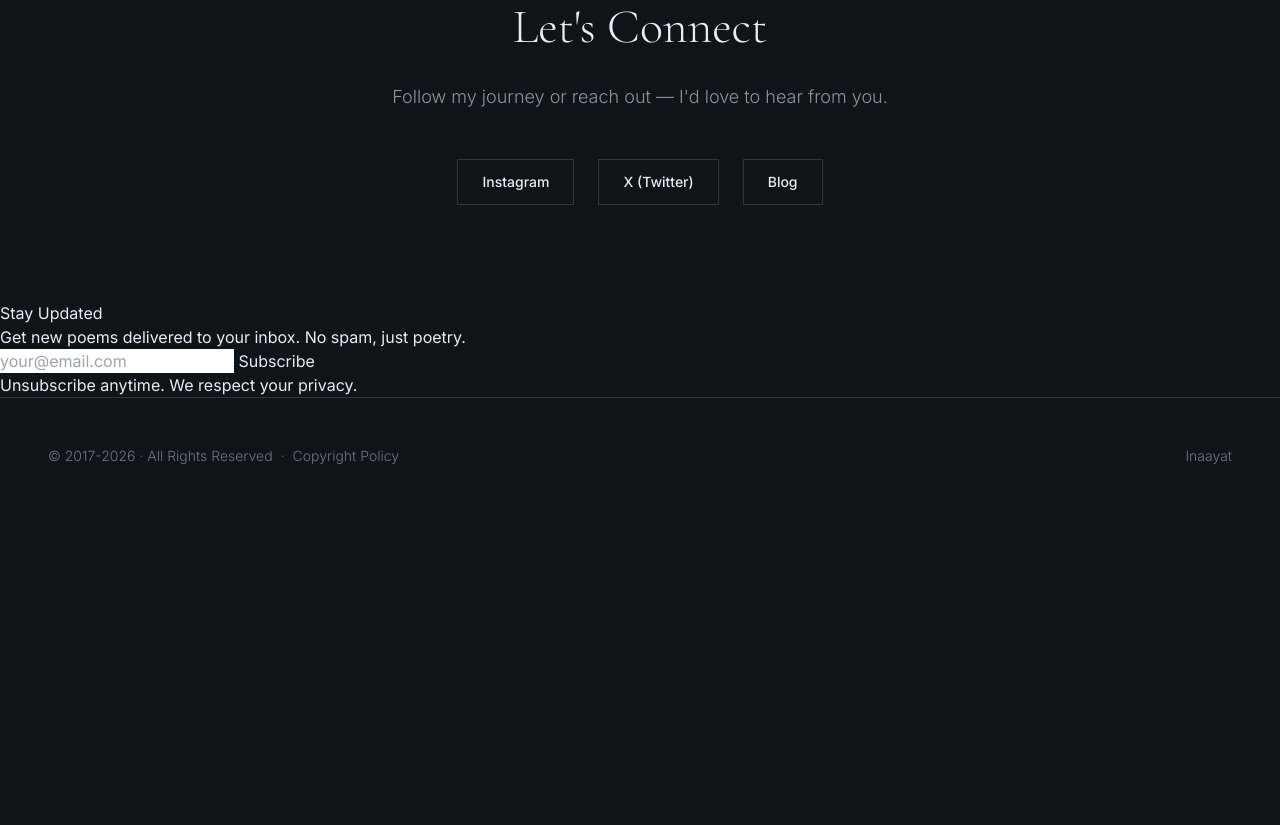
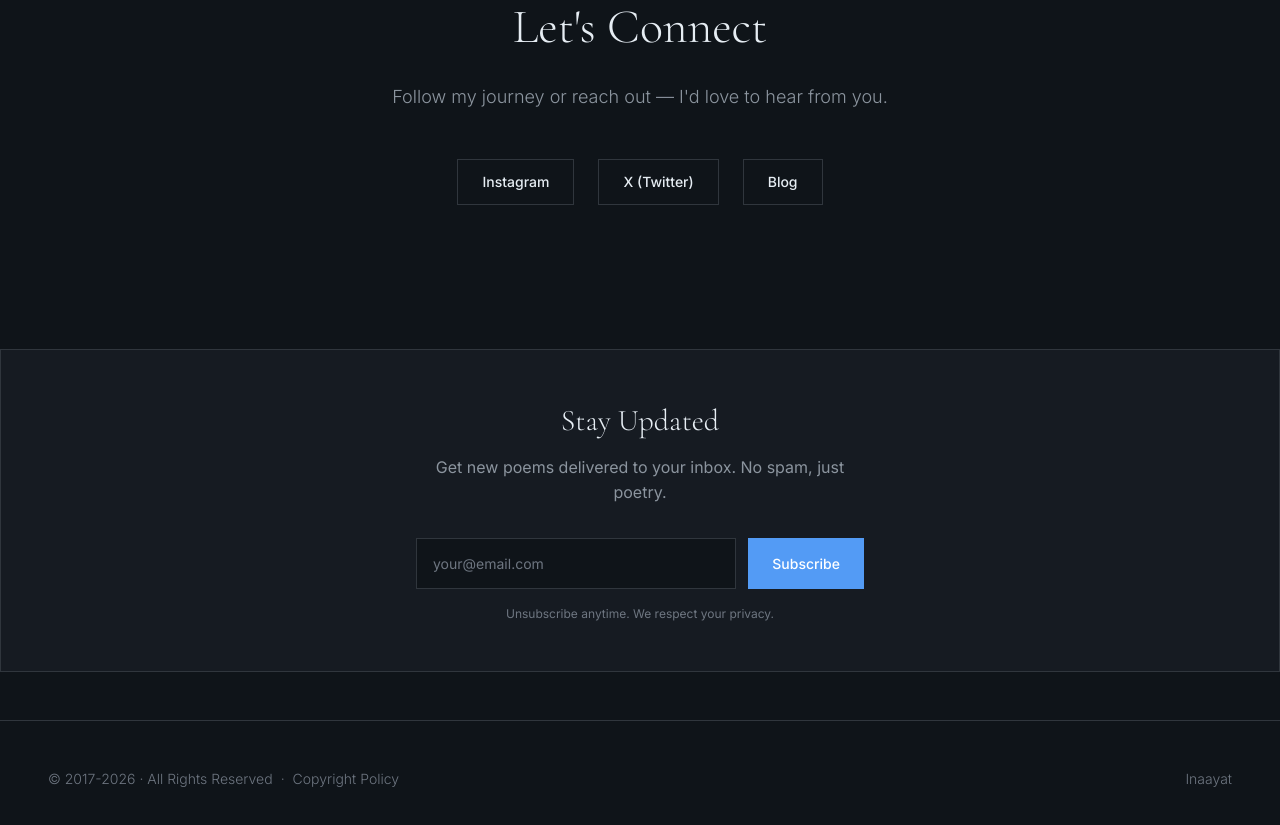
Before and after one commit to SuriRathod/inaayat, an Astro site: page / in a window 1280 px wide. Shown: the part 4122-4947 px from the top of the page. Before the commit the page ends 4636 px from the top, so only its background shows below. Built offline with nearby package versions, Linux system fonts and the light colour scheme; Astro itself is replaced by a stand-in of ours.

Commit message:
Fixing newsletter

```diff
--- a/src/components/Newsletter.astro
+++ b/src/components/Newsletter.astro
@@ -23,8 +23,10 @@ const substackUrl = "https://surirathod.substack.com";
             </button>
         </form>
 
-        <!-- Toast -->
-        <div id="newsletter-toast" class="newsletter-toast">Subscribed successfully!</div>
+        <!-- Toast (hidden by default) -->
+        <div id="newsletter-toast" class="newsletter-toast">
+            You’re subscribed — check your inbox!
+        </div>
 
         <p class="newsletter-note">
             Unsubscribe anytime. We respect your privacy.
@@ -33,8 +35,90 @@ const substackUrl = "https://surirathod.substack.com";
 </div>
 
 <style>
-    /* your existing styles stay the same */
+    /* YOUR ORIGINAL DESIGN — UNCHANGED */
+    .newsletter-section {
+        background: var(--bg-secondary);
+        border: 1px solid var(--border-subtle);
+        padding: 3rem 2rem;
+        margin: 3rem 0;
+        text-align: center;
+    }
 
+    .newsletter-container {
+        max-width: 28rem;
+        margin: 0 auto;
+    }
+
+    .newsletter-title {
+        font-family: var(--serif);
+        font-size: 1.875rem;
+        font-weight: 300;
+        color: var(--text-primary);
+        margin-bottom: 0.75rem;
+    }
+
+    .newsletter-description {
+        color: var(--text-secondary);
+        font-size: 1rem;
+        margin-bottom: 2rem;
+        line-height: 1.6;
+    }
+
+    .newsletter-form {
+        display: flex;
+        gap: 0.75rem;
+        margin-bottom: 1rem;
+    }
+
+    .newsletter-input {
+        flex: 1;
+        background: var(--bg-primary);
+        border: 1px solid var(--border-subtle);
+        color: var(--text-primary);
+        padding: 0.875rem 1rem;
+        font-size: 0.875rem;
+        transition: border-color 0.2s;
+        font-family: var(--sans);
+    }
+
+    /* Fix invisible typing */
+    .newsletter-input:focus,
+    .newsletter-input {
+        color: var(--text-primary) !important;
+    }
+
+    .newsletter-input:focus {
+        outline: none;
+        border-color: var(--accent-blue);
+    }
+
+    .newsletter-input::placeholder {
+        color: var(--text-muted);
+    }
+
+    .newsletter-button {
+        background: var(--accent-blue);
+        color: white;
+        border: none;
+        padding: 0.875rem 1.5rem;
+        font-size: 0.875rem;
+        font-weight: 500;
+        cursor: pointer;
+        transition: background 0.2s;
+        white-space: nowrap;
+    }
+
+    .newsletter-button:hover {
+        background: #4184e4;
+    }
+
+    .newsletter-note {
+        color: var(--text-muted);
+        font-size: 0.75rem;
+        margin-top: 1rem;
+    }
+
+    /* Toast styling — matches your theme */
     .newsletter-toast {
         display: none;
         margin-top: 1rem;
@@ -51,6 +135,20 @@ const substackUrl = "https://surirathod.substack.com";
         10% { opacity: 1; transform: translateY(0); }
         90% { opacity: 1; }
         100% { opacity: 0; transform: translateY(10px); }
+    }
+
+    @media (max-width: 640px) {
+        .newsletter-section {
+            padding: 2rem 1rem;
+        }
+
+        .newsletter-form {
+            flex-direction: column;
+        }
+
+        .newsletter-button {
+            width: 100%;
+        }
     }
 </style>
 
```
